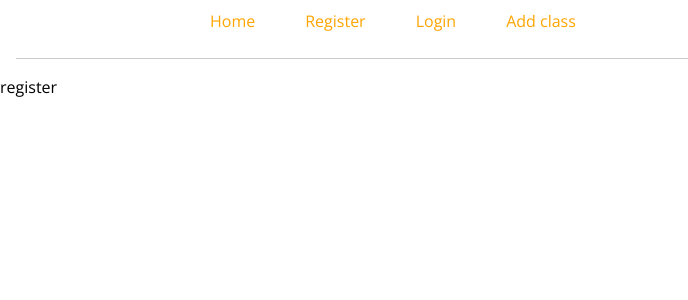
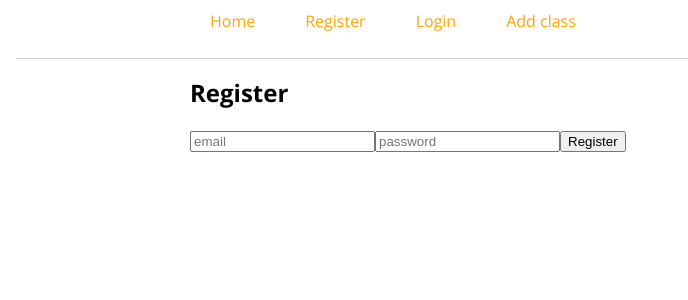
Before and after one commit to MidNightRider666/Atsiskaitimo-darbas, a React (Create React App) app: page /Register in a window 1280 px wide. Shown: the top 300 px of the page, without its empty margins (0-688 px from the left). Built offline with nearby package versions, Linux system fonts and the light colour scheme.

Commit message:
Created register function

```diff
--- /dev/null
+++ b/src/components/CardList/CardList.jsx
@@ -0,0 +1,9 @@
+import React from 'react'
+
+function CardList() {
+  return (
+    <div>CardList</div>
+  )
+}
+
+export default CardList
--- /dev/null
+++ b/src/components/UI/Button/Button.jsx
@@ -0,0 +1,8 @@
+import React from 'react'
+
+function Button(props) {
+
+  return <button>{props.children}</button>
+}
+
+export default Button
--- a/src/helper/getFect.jsx
+++ b/src/helper/getFect.jsx
@@ -0,0 +1,11 @@
+
+export async function getFetch(resource) {
+    try {
+        const resp = await fetch(`${process.env.REACT_APP_MY_CODE}/${resource}`);
+        const usersFromApi = await resp.json();
+        return usersFromApi;
+        } catch (error) {
+            console.log('getData error', error);
+            return false;
+        }
+}
--- a/src/helper/postFecth.jsx
+++ b/src/helper/postFecth.jsx
@@ -0,0 +1,14 @@
+export async function postFecth(resource, dataToPost) {
+    try {
+        const resp = await fetch(`${process.env.REACT_APP_MY_CODE}/${resource}` , {
+            method: 'POST',
+            headers: { 'Content-Type': 'application/json' },
+            body : JSON.stringify(dataToPost)
+          });
+        const usersFromApi = await resp.json();
+        return usersFromApi;
+        } catch (error) {
+            console.log('getData error', error);
+            return false;
+        }
+}
--- a/src/pages/Home/Home.jsx
+++ b/src/pages/Home/Home.jsx
@@ -1,8 +1,39 @@
-import React from 'react'
+import React, { useEffect, useState } from 'react'
+import { Link } from 'react-router-dom';
+import CardList from '../../components/CardList/CardList';
+import Button from '../../components/UI/Button/Button';
+import Container from '../../components/UI/Container';
+import { getFetch } from '../../helper/getFect';
+
+
+
 
 function Home() {
+
+  // const [skillArr, setSkillArr] = useState([]);
+
+  // useEffect(() => {
+  //   getSkills();
+  // }, [])
+
+
+  // async function getSkills(){
+  //   const skillFromDB = await getFetch('content/skills')
+  //   console.log('skillFromDB===', skillFromDB);
+  //   setSkillArr(skillFromDB)
+  // }
+
   return (
-    <div>Home</div>
+    <Container>
+    <div>
+    <h1>Skills List</h1>
+    <Link to={'/Add'}>
+      Add Skills
+      <Button>Add skills</Button>
+    </Link>
+    </div>
+    <CardList/>
+    </Container>
   )
 }
 
--- a/src/pages/Login/Login.jsx
+++ b/src/pages/Login/Login.jsx
@@ -1,9 +1,18 @@
 import React from 'react'
+import Button from '../../components/UI/Button/Button'
+import Container from '../../components/UI/Container'
 
 function Login() {
   return (
-    <div>login</div>
-  )
+  <Container>
+  <h2>Login</h2>
+  <form >
+      <input type="email" placeholder='email' />
+      <input type="password" placeholder='Password' />
+      <Button>Login</Button>
+  </form>
+</Container>
+)
 }
 
 export default Login
--- a/src/pages/Register/Register.jsx
+++ b/src/pages/Register/Register.jsx
@@ -1,8 +1,69 @@
-import React from 'react'
+import React, { useEffect, useState } from 'react'
+import { useHistory } from 'react-router-dom/cjs/react-router-dom.min'
+import Button from '../../components/UI/Button/Button';
+import Container from '../../components/UI/Container';
+import { postFecth } from '../../helper/postFecth';
+
+const initErrors = {
+  password: '',
+  email: '',
+}
 
 function Register() {
-  return (
-    <div>register</div>
+  const history = useHistory();
+  const [userEmail, setUserEmail] = useState('')
+  const [userPassword, setUserPassword] = useState('')
+  const [isError, setisError] = useState(false)
+  const [errorObj, seterrorObj] = useState(initErrors)
+
+useEffect(() => {
+  const isErrorsEmpty = Object.values(errorObj).every((el) => el === '');
+  console.log('isErrorsEmpty===', isErrorsEmpty);
+  if(!isErrorsEmpty) {
+    setisError(true);
+  }
+}, [userEmail, userPassword, errorObj])
+
+  async function submitHandler(e) {
+    setisError(false);
+    seterrorObj(initErrors)
+    e.preventDefault();
+
+    if(userEmail.trim() === '') {
+      seterrorObj(prevState => ({...prevState, userEmail: "Email can't be blank"}))
+    }
+    if(userPassword.trim() === '') {
+      seterrorObj(prevState => ({...prevState, userPassword: "Password can't be blank"}))
+    }
+    const newUserRegister ={
+      email: userEmail,
+      password: userPassword,
+    };
+   const sendResult = await postFecth ('auth/register', newUserRegister)
+   console.log('sendResult===', sendResult);
+   if (sendResult.changes === 1) {
+     history.push('/Login');
+   }
+   if(sendResult.err) {
+     setisError(true)
+   }
+  }
+
+
+
+        return (
+  <Container>
+  <h2>Register</h2>
+  <form onSubmit={submitHandler} >
+          {isError && <h3>Check The Form</h3>}
+      <input onChange={(e) => setUserEmail(e.target.value)} value={userEmail} type="email" placeholder='email' />
+      {errorObj.userEmail && <p>{errorObj.userEmail}</p>}
+      <input onChange={(e) => setUserPassword(e.target.value)} value={userPassword} type="password" placeholder='password' />
+      {errorObj.userPassword && <p>{errorObj.userPassword}</p>}
+      <Button>Register</Button>
+  </form>
+</Container>
+
   )
 }
 
```
Also changed, not shown: src/components/Card/Card.jsx (added, +10 -0 lines), 2 other files (tests, documents, lock files or other folders).
